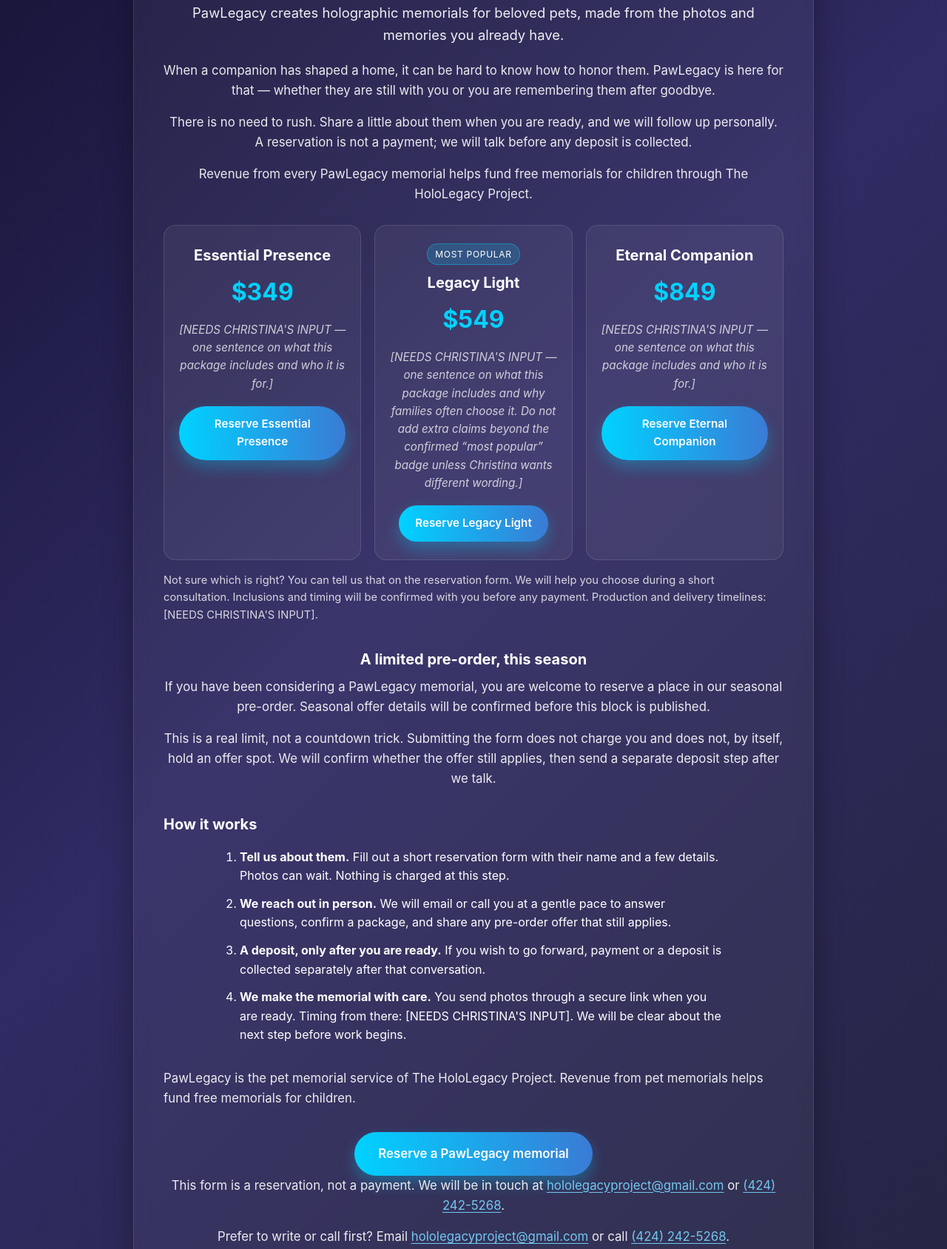
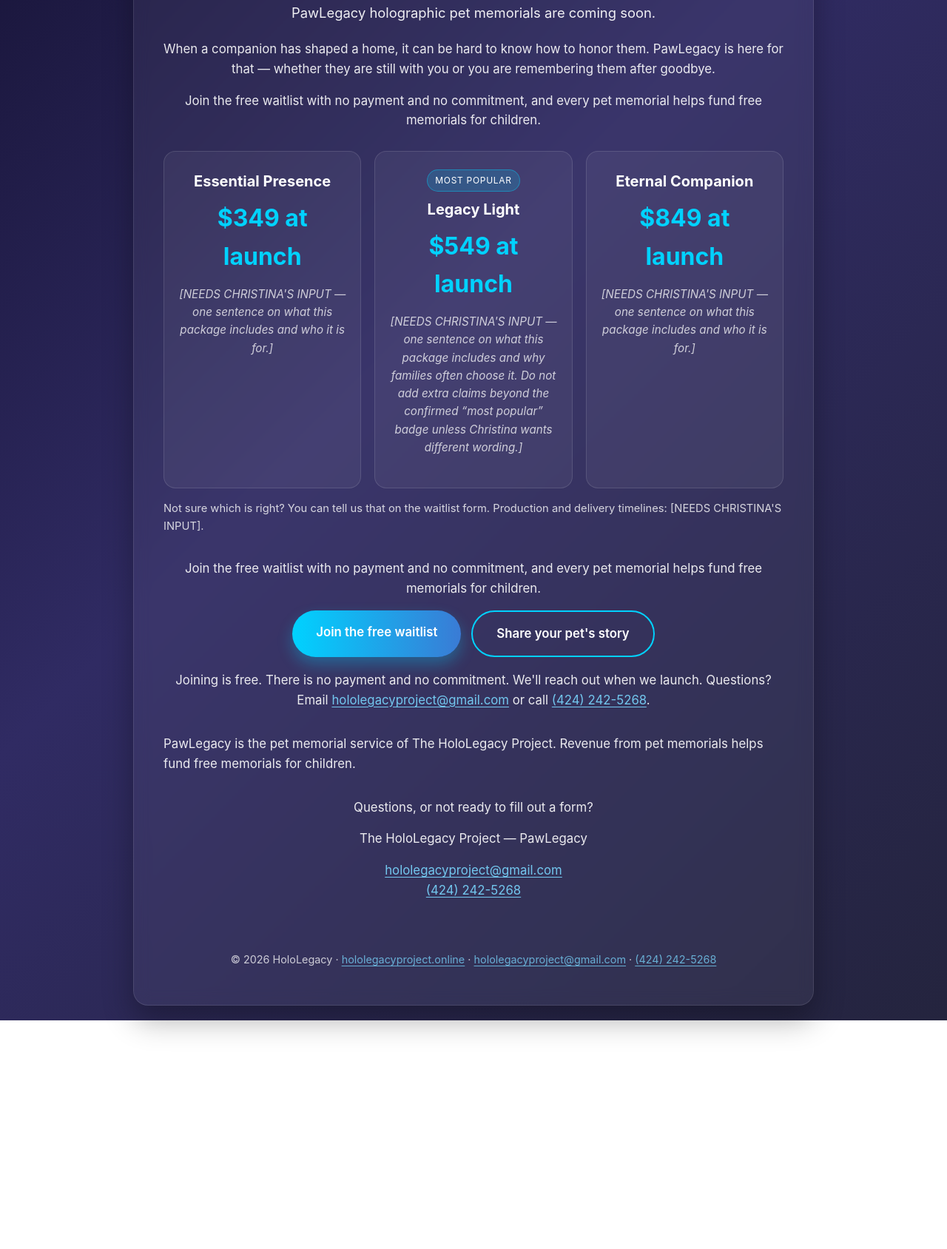
Before and after one commit to hololegacyproject-sudo/hololegacy-site, a plain HTML site: page index.html in a window 1280 px wide. Shown: the part 618-2306 px from the top of the page at 74% size. After the commit the page ends 1997 px from the top, so only its background shows below. Drawn offline with Linux system fonts and the light colour scheme.

Commit message:
Switch PawLegacy section to a free waitlist; remove pre-order and payment language

```diff
--- a/index.html
+++ b/index.html
@@ -159,18 +159,10 @@
       margin-bottom: 18px;
     }
     .note { font-size: 0.92rem; opacity: 0.8; margin-bottom: 32px; }
-    .preorder, .how, .cta-block, .contact-block {
+    .waitlist, .cta-block, .contact-block {
       margin: 32px 0;
     }
-    .preorder, .cta-block, .contact-block { text-align: center; }
-    .how { text-align: left; }
-    .how ol {
-      margin: 16px auto 0;
-      max-width: 42rem;
-      padding-left: 1.25rem;
-    }
-    .how li { margin-bottom: 12px; }
-    .how li strong { display: inline; }
+    .waitlist, .cta-block, .contact-block { text-align: center; }
     footer {
       margin-top: auto;
       padding-top: 36px;
@@ -225,67 +217,46 @@
     <section id="pawlegacy" aria-labelledby="pawlegacy-heading">
       <p class="eyebrow">PawLegacy</p>
       <h2 id="pawlegacy-heading">A gentle way to keep them close</h2>
-      <p class="subhead">PawLegacy creates holographic memorials for beloved pets, made from the photos and memories you already have.</p>
+      <p class="subhead">PawLegacy holographic pet memorials are coming soon.</p>
       <p class="intro">When a companion has shaped a home, it can be hard to know how to honor them. PawLegacy is here for that — whether they are still with you or you are remembering them after goodbye.</p>
-      <p class="intro">There is no need to rush. Share a little about them when you are ready, and we will follow up personally. A reservation is not a payment; we will talk before any deposit is collected.</p>
-      <p class="intro">Revenue from every PawLegacy memorial helps fund free memorials for children through The HoloLegacy Project.</p>
+      <p class="intro">Join the free waitlist with no payment and no commitment, and every pet memorial helps fund free memorials for children.</p>
 
       <div class="packages">
         <article class="card">
           <h3>Essential Presence</h3>
-          <p class="price">$349</p>
+          <p class="price">$349 at launch</p>
           <!-- PLACEHOLDER: Paw to supply package details -->
           <p class="placeholder">[NEEDS CHRISTINA'S INPUT — one sentence on what this package includes and who it is for.]</p>
-          <!-- TODO: replace with real Google Form URL -->
-          <a class="btn btn-small" href="https://forms.gle/PAWLEGACY_PREORDER_FORM_TBD">Reserve Essential Presence</a>
         </article>
         <article class="card">
           <p class="badge">Most popular</p>
           <h3>Legacy Light</h3>
-          <p class="price">$549</p>
+          <p class="price">$549 at launch</p>
           <!-- PLACEHOLDER: Paw to supply package details -->
           <p class="placeholder">[NEEDS CHRISTINA'S INPUT — one sentence on what this package includes and why families often choose it. Do not add extra claims beyond the confirmed “most popular” badge unless Christina wants different wording.]</p>
-          <!-- TODO: replace with real Google Form URL -->
-          <a class="btn btn-small" href="https://forms.gle/PAWLEGACY_PREORDER_FORM_TBD">Reserve Legacy Light</a>
         </article>
         <article class="card">
           <h3>Eternal Companion</h3>
-          <p class="price">$849</p>
+          <p class="price">$849 at launch</p>
           <!-- PLACEHOLDER: Paw to supply package details -->
           <p class="placeholder">[NEEDS CHRISTINA'S INPUT — one sentence on what this package includes and who it is for.]</p>
-          <!-- TODO: replace with real Google Form URL -->
-          <a class="btn btn-small" href="https://forms.gle/PAWLEGACY_PREORDER_FORM_TBD">Reserve Eternal Companion</a>
         </article>
       </div>
-      <p class="note">Not sure which is right? You can tell us that on the reservation form. We will help you choose during a short consultation. Inclusions and timing will be confirmed with you before any payment. Production and delivery timelines: [NEEDS CHRISTINA'S INPUT].</p>
+      <p class="note">Not sure which is right? You can tell us that on the waitlist form. Production and delivery timelines: [NEEDS CHRISTINA'S INPUT].</p>
 
-      <div class="preorder">
-        <h3>A limited pre-order, this season</h3>
-        <p class="section-text">If you have been considering a PawLegacy memorial, you are welcome to reserve a place in our seasonal pre-order. Seasonal offer details will be confirmed before this block is published.</p>
-        <!-- PLACEHOLDER: not approved by Christina -->
-        <!-- Proposed offer: 15% off any package, with prices rounded to $297, $467, and $722, for the first 20 reservations that complete a deposit after a consultation. Proposed window: now through Monday, December 1, 2026, at 11:59 PM Pacific Time (America/Los_Angeles). If the 20 deposits are reached sooner, close the offer and continue to take regular reservations. Proposed alternate: $75 off any package for the same cap and deadline. -->
-        <p class="section-text">This is a real limit, not a countdown trick. Submitting the form does not charge you and does not, by itself, hold an offer spot. We will confirm whether the offer still applies, then send a separate deposit step after we talk.</p>
-      </div>
-
-      <div class="how">
-        <h3>How it works</h3>
-        <ol>
-          <li><strong>Tell us about them.</strong> Fill out a short reservation form with their name and a few details. Photos can wait. Nothing is charged at this step.</li>
-          <li><strong>We reach out in person.</strong> We will email or call you at a gentle pace to answer questions, confirm a package, and share any pre-order offer that still applies.</li>
-          <li><strong>A deposit, only after you are ready.</strong> If you wish to go forward, payment or a deposit is collected separately after that conversation. <!-- PLACEHOLDER: not approved by Christina --> <!-- Proposed deposit amount and terms are in the promo proposal; do not put a dollar amount here until Christina decides. --></li>
-          <li><strong>We make the memorial with care.</strong> You send photos through a secure link when you are ready. Timing from there: [NEEDS CHRISTINA'S INPUT]. We will be clear about the next step before work begins.</li>
-        </ol>
+      <div class="waitlist">
+        <p class="section-text">Join the free waitlist with no payment and no commitment, and every pet memorial helps fund free memorials for children.</p>
+        <div class="cta-row">
+          <!-- TODO: replace with real Google Form URL -->
+          <a class="btn" href="https://forms.gle/PAWLEGACY_WAITLIST_FORM_TBD">Join the free waitlist</a>
+          <!-- TODO: replace with real Google Form URL -->
+          <a class="btn btn-secondary" href="https://forms.gle/PAWLEGACY_STORY_FORM_TBD">Share your pet's story</a>
+        </div>
+        <p class="support">Joining is free. There is no payment and no commitment. We'll reach out when we launch. Questions? Email <a href="mailto:hololegacyproject@gmail.com">hololegacyproject@gmail.com</a> or call <a href="tel:+14242425268">(424) 242-5268</a>.</p>
       </div>
 
       <p class="mission">PawLegacy is the pet memorial service of The HoloLegacy Project. Revenue from pet memorials helps fund free memorials for children.</p>
       <!-- [NEEDS CHRISTINA'S INPUT if a more specific public sentence — for example a portion or amount — should replace this.] -->
-
-      <div class="cta-block">
-        <!-- TODO: replace with real Google Form URL -->
-        <a class="btn" href="https://forms.gle/PAWLEGACY_PREORDER_FORM_TBD">Reserve a PawLegacy memorial</a>
-        <p class="support">This form is a reservation, not a payment. We will be in touch at <a href="mailto:hololegacyproject@gmail.com">hololegacyproject@gmail.com</a> or <a href="tel:+14242425268">(424) 242-5268</a>.</p>
-        <p class="support">Prefer to write or call first? Email <a href="mailto:hololegacyproject@gmail.com">hololegacyproject@gmail.com</a> or call <a href="tel:+14242425268">(424) 242-5268</a>.</p>
-      </div>
 
       <div class="contact-block">
         <p class="contact-line">Questions, or not ready to fill out a form?</p>
--- a/sw.js
+++ b/sw.js
@@ -1,4 +1,4 @@
-const CACHE = 'hololegacy-v3';
+const CACHE = 'hololegacy-v4';
 const ASSETS = [
   './',
   './index.html',
```
Also changed, not shown: icon-maskable.svg.
